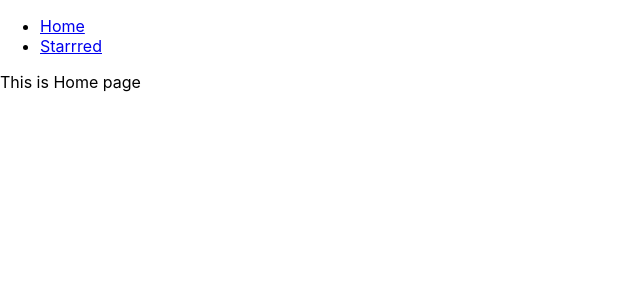
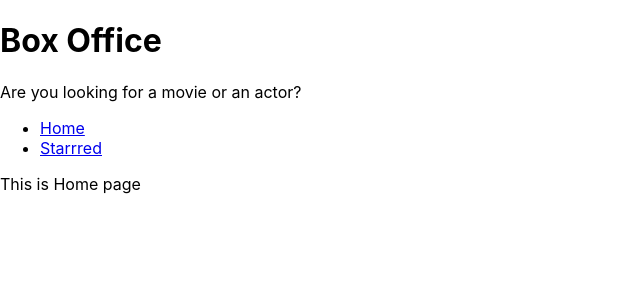
Before and after one commit to ChanduGangola06/box-office, a React (Create React App) app: page / in a window 1280 px wide. Shown: the top 300 px of the page, without its empty margins (0-640 px from the left). Built offline with nearby package versions, Linux system fonts and the light colour scheme.

Commit message:
added layout management and created title

```diff
--- a/src/App.js
+++ b/src/App.js
@@ -3,12 +3,9 @@
 import Home from './pages/Home';
 import Starred from './pages/Starred';
 
-import Navs from './components/Navs';
-
 function App() {
   return (
     <div>
-      <Navs />
       <Switch>
         <Route exact path="/">
           <Home />
--- /dev/null
+++ b/src/components/MainPageLayout.js
@@ -0,0 +1,18 @@
+import React from 'react';
+import Navs from './Navs';
+import Title from './Title';
+
+const MainPageLayout = ({ children }) => {
+  return (
+    <div>
+      <Title
+        title="Box Office"
+        subtitle="Are you looking for a movie or an actor?"
+      />
+      <Navs />
+      {children}
+    </div>
+  );
+};
+
+export default MainPageLayout;
--- /dev/null
+++ b/src/components/Title.js
@@ -0,0 +1,12 @@
+import React from 'react';
+
+const Title = ({ title, subtitle }) => {
+  return (
+    <div>
+      <h1>{title}</h1>
+      <p>{subtitle}</p>
+    </div>
+  );
+};
+
+export default Title;
--- a/src/pages/Home.js
+++ b/src/pages/Home.js
@@ -1,7 +1,8 @@
 import React from 'react';
+import MainPageLayout from '../components/MainPageLayout';
 
 const Home = () => {
-  return <div>This is Home page</div>;
+  return <MainPageLayout>This is Home page</MainPageLayout>;
 };
 
 export default Home;
--- a/src/pages/Starred.js
+++ b/src/pages/Starred.js
@@ -1,7 +1,8 @@
 import React from 'react';
+import MainPageLayout from '../components/MainPageLayout';
 
 const Starred = () => {
-  return <div>This is starred</div>;
+  return <MainPageLayout>This is starred</MainPageLayout>;
 };
 
 export default Starred;
```
